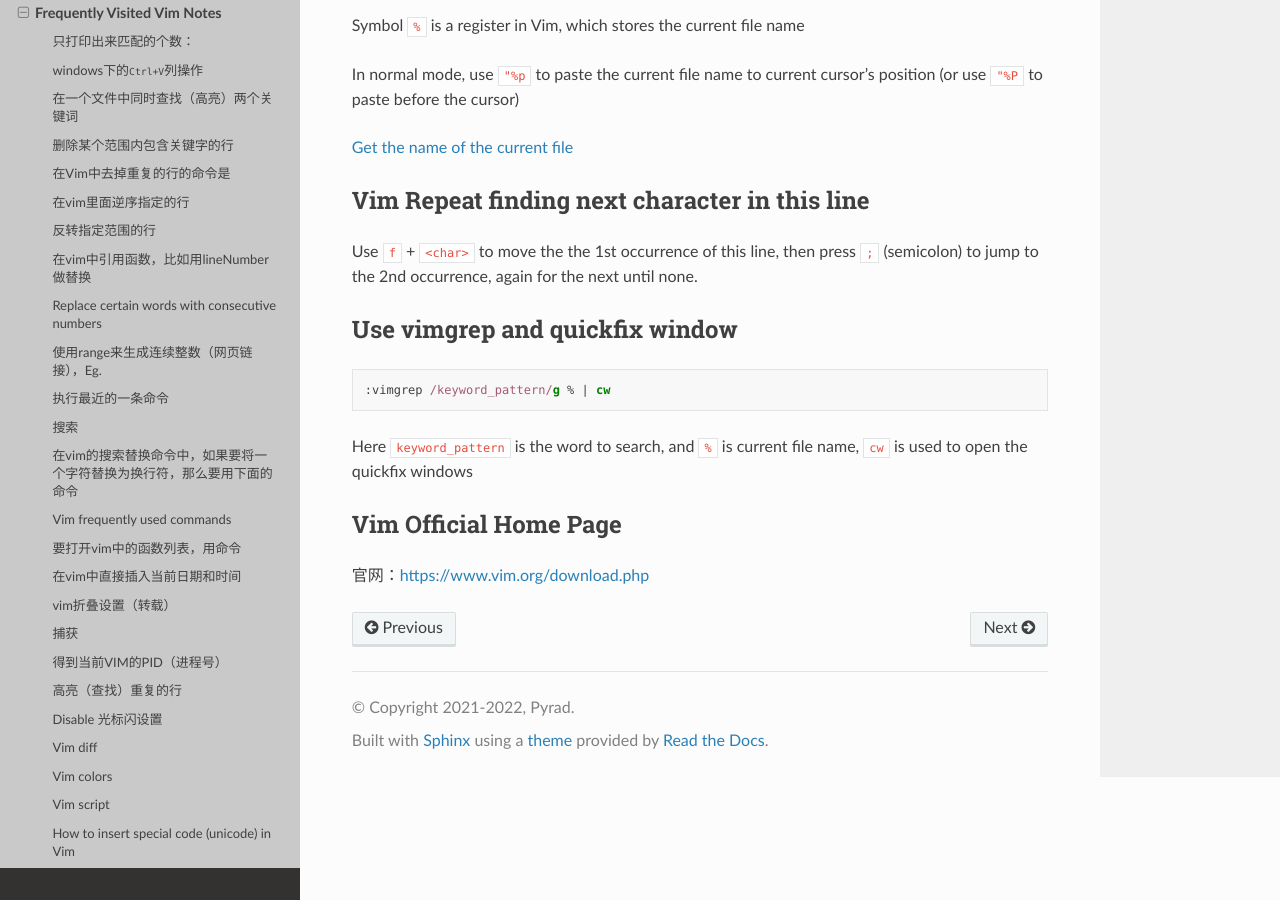
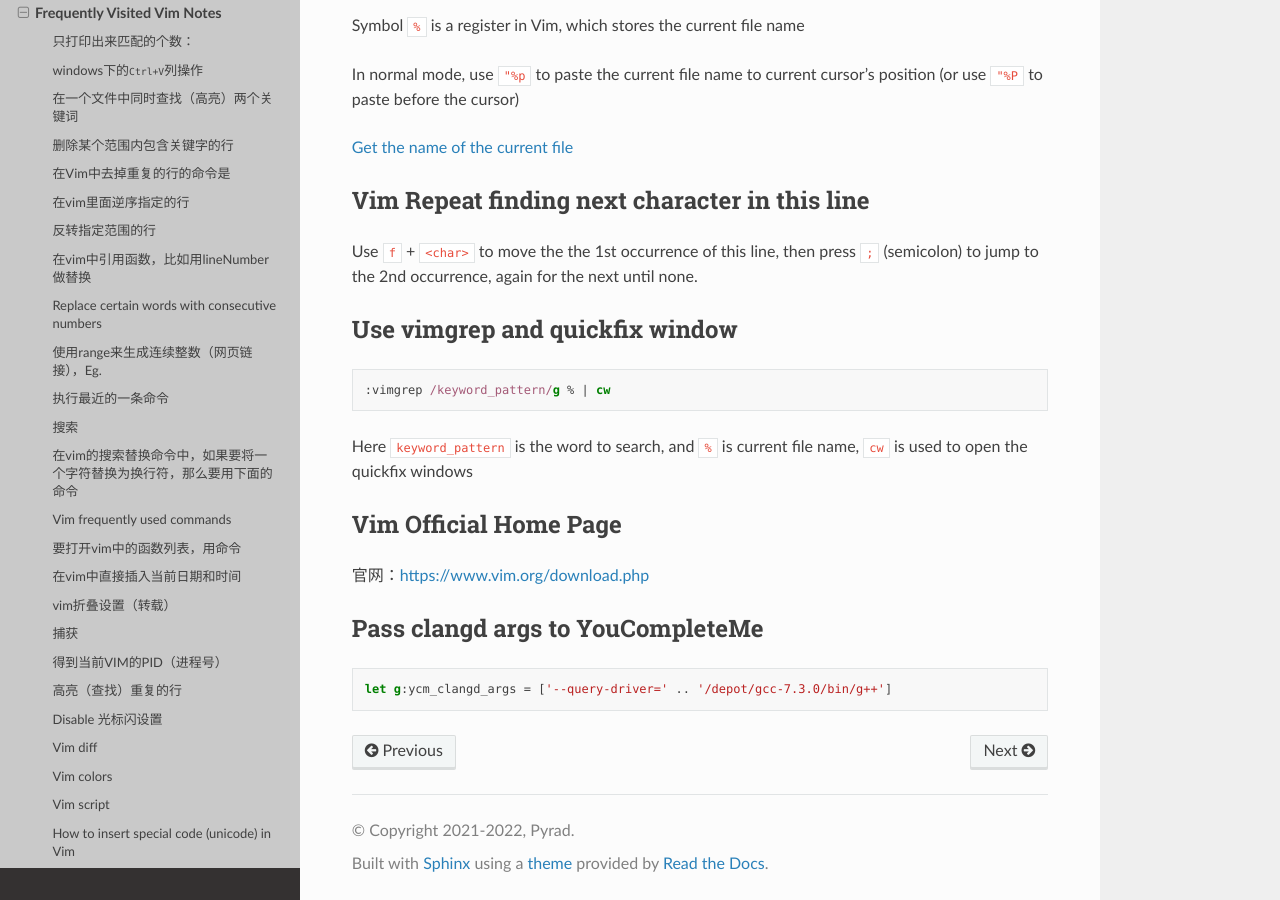
Before and after one commit to Pyrad/pyradnotes, a Sphinx documentation site: the page built from source/Vim/vim.md, in a window 1280 px wide and 900 px high, scrolled down 9186 px. Built offline with Sphinx 7.4.7 and the Read the Docs theme 2.0.0, drawn with Linux system fonts in a browser that asks for light colours.

Commit message:
Vim Pass clangd args to YouCompleteMe

````diff
--- a/source/Vim/vim.md
+++ b/source/Vim/vim.md
@@ -431,3 +431,10 @@ Here `keyword_pattern` is the word to search, and `%` is current file name, `cw`
 ## Vim Official Home Page
 
 官网：[https://www.vim.org/download.php](https://www.vim.org/download.php)
+
+
+## Pass clangd args to YouCompleteMe
+
+```vim
+let g:ycm_clangd_args = ['--query-driver=' .. '/depot/gcc-7.3.0/bin/g++']
+```
````
